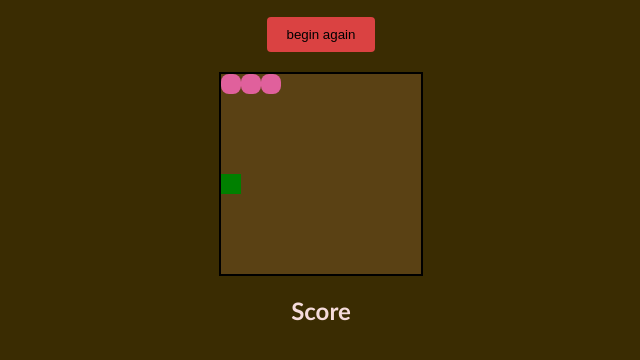
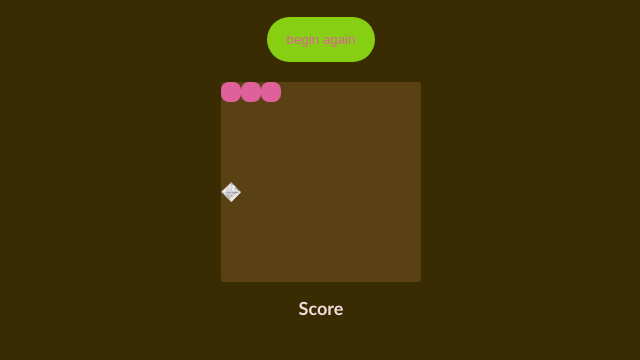
Before and after one commit to Bernifal/DIG, a plain HTML site: page index.html in a window 1280 px wide. Shown: the part 82-442 px from the top of the page, without its empty margins (319-959 px from the left). Drawn offline with Linux system fonts and the light colour scheme.

Commit message:
Update style.css

```diff
--- a/style.css
+++ b/style.css
@@ -10,9 +10,10 @@ html, body {
     flex-wrap: wrap;
     width: 200px;
     height: 200px;
-    border: solid 2px black;
+    /* border: solid 2px black; */
     margin: 0 auto;
     background: rgb(90, 65, 20);
+    border-radius: 3px;
 }
 
 .square {
@@ -26,7 +27,9 @@ html, body {
 }
 
 .apple {
-    background: green;
+    background-image: url('./images/Danburite.png');
+    background-position: 50% 50%;
+    background-size: contain;
 }
 
 .wrapper {
@@ -35,19 +38,23 @@ html, body {
 
 button {
     display: inline;
-    background: rgb(218, 66, 66);
-    border-radius: 4px;
-    padding: 10px 20px;
+    color: rgb(224, 96, 156);
+    background: rgb(135, 207, 18);
+    border-radius: 30px;
+    padding: 15px 20px;
     border: none;
     margin: 20px 0;
 }
 
 button:hover,
 button:focus {
-    background: rgb(173, 36, 36);
+    background: rgb(199, 68, 68);
+    color: rgb(135, 207, 18);;
     cursor: pointer;
+    border: none;
+}
 
-}
+button:focus { outline: none; }
 
 h1,
 h2 {
@@ -55,3 +62,11 @@ h2 {
     color: rgb(245, 220, 220);
     margin-bottom: 0;
 }
+
+h2 {
+    font-size: 18px;
+}
+
+#music {
+    display: none;
+}
```
